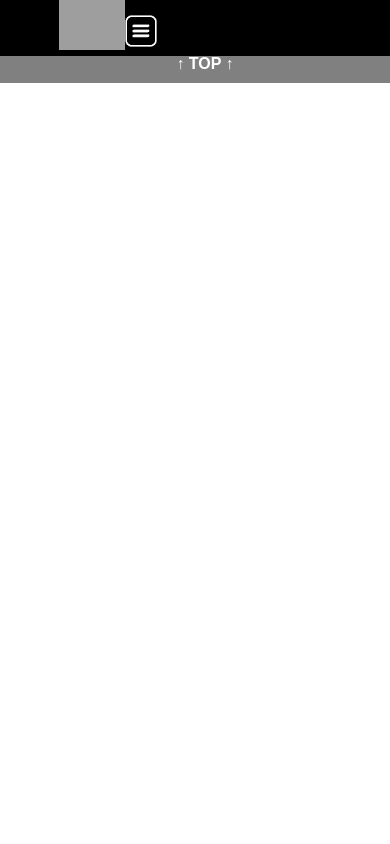
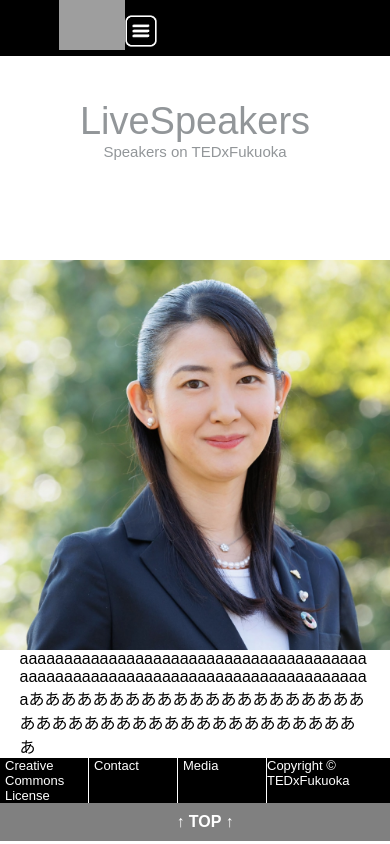
Before and after one commit to yutadd/ted_x_fukuoka, a React (Create React App) app: page /profiles in a window 390 px wide. Built offline with nearby package versions, Linux system fonts and the light colour scheme; grey boxes are pictures that could not be loaded.

Commit message:
add speaker card

```diff
--- a/src/components/Outter/Outter.css
+++ b/src/components/Outter/Outter.css
@@ -1,6 +1,7 @@
 .header{
     position: absolute;
     z-index: 1;
+    position: fixed;
     width: 100%;
 }
 .header-inner{
@@ -36,7 +37,8 @@
     display: flex;
 }
 .footer-item{
-    font-size: large;
+    font-size: 20px;
+    padding:10px;
     text-decoration: none;
     color:white;
     display: block;
@@ -46,6 +48,7 @@
 @media (max-width:500px) {
     .footer-item{
         font-size: small;
+        padding:0px;
     }
 }
 .border-right{
--- a/src/components/Outter/Outter.tsx
+++ b/src/components/Outter/Outter.tsx
@@ -33,7 +33,7 @@ export const Outter = (props: any): JSX.Element => {
                 <div className="header-inner" style={{ "display": showInnerMenu ? "block" : "flex" }}>{/*ハンバーガーメニューを開いた際は一行だと見にくいので、ヘッダー内部の要素が複数行になるようにする。*/}
                     <div className="logo_outter"><img width="auto" height="50px" src="https://tedxfukuoka.com/wp/wp-content/uploads/TEDxFukuoka_logo_k_RGB450.jpg?1677835120" alt="TEDxFukuoka_logo" />
                         <a style={{ display: showHamburgerMenu ? "inline-block" : "none" }} onClick={() => { setShowInnerMenu(!showInnerMenu) }} className="HamburgerMenu">
-                            <img width="auto" height="32px" src="hamburger.png" alt="" />
+                            <img width="auto" height="32px" src="/hamburger.png" alt="" />
                         </a>
                     </div>
                     {showHamburgerMenu ? (
--- a/src/components/Profile/Profile.css
+++ b/src/components/Profile/Profile.css
@@ -1,26 +1,12 @@
-.page_title_outter{
-    padding-top: 86px;
+.profile-title{
     text-align: center;
+    padding:100px 0px;
 }
-.contexts-outter{
-    text-decoration:initial;
-    color:initial;
-    display: inline-block;
-    width:35%;
-    vertical-align: top;
-    padding-left:20%;
+.profile-title-text{
+    font-size: 38px;
+    color: #929699;
 }
-.embedding-outter{
-    width:42%;
-    padding-top:35px;
-    display:inline-block;
-    height:auto;
+.profile-title-subtext{
+    font-size: 15px;
+    color: #929699;
 }
-iframe{
-    top: 0;
-    right: 0;
-    width: 100%;
-}
-.contexts-outter img{
-    max-width:100%;
-}
--- a/src/components/Profile/Profiles.tsx
+++ b/src/components/Profile/Profiles.tsx
@@ -8,6 +8,7 @@ import rehypeRaw from "rehype-raw";
 import rehypeSanitize from "rehype-sanitize";
 import { Outter } from '../Outter/Outter';
 import "./Profile.css";
+import { SpeakerCard } from './SpeakerCard';
 let lang: any;
 function prepare() {
     var userLang = navigator.language;
@@ -22,9 +23,9 @@ export const Profiles = (props: any) => {
     return (
         <>
             <Outter>
-
+                <div className='profile-title'><div className='profile-title-text'>LiveSpeakers</div><div className='profile-title-subtext'>Speakers on TEDxFukuoka</div></div>
+                <SpeakerCard image="/images/chika_tsubouchi.jpg" text="aaaaaaaaaaaaaaaaaaaaaaaaaaaaaaaaaaaaaaaaaaaaaaaaaaaaaaaaaaaaaaaaaaaaaaaaaaaaaaaあああああああああああああああああああああああああああああああああああああああああああ" />
             </Outter>
-
         </>
     );
 }
--- /dev/null
+++ b/src/components/Profile/SpeakerCard.css
@@ -0,0 +1,35 @@
+.card-container{
+    display: block;
+    text-align: center;
+}
+.card-image{
+    width:300px;
+    height: auto;
+    display: inline-block;
+}
+@media (max-width:390px){
+    .card-image{
+        width:100%;
+        display: block;
+    }
+}
+.card-text-outter{
+    vertical-align: top;
+    width:300px;
+    display:inline-block;
+    text-align: center;
+}
+.card-text{
+    overflow-wrap: break-word;
+    text-align: left;
+}
+@media (max-width:390px){
+    .card-text-outter{
+        width:100%;
+    }
+    .card-text{
+        display: inline-block;
+        width:90%;
+
+    }
+}
--- /dev/null
+++ b/src/components/Profile/SpeakerCard.tsx
@@ -0,0 +1,13 @@
+import "./SpeakerCard.css";
+export const SpeakerCard = (props: any) => {
+    return (<>
+        <div key={props.image} className="card-container">
+            <img src={props.image} alt={props.image} className="card-image" />
+            <div className="card-text-outter">
+                <div className="card-text">
+                    {props.text}
+                </div>
+            </div>
+        </div>
+    </>)
+}
--- a/src/components/home/Home.tsx
+++ b/src/components/home/Home.tsx
@@ -1,6 +1,6 @@
 import React, { useEffect, useState } from "react";
 import { Outter } from "../Outter/Outter";
-import { SpeakerCard } from "./SpeakerCard";
+import { SpeakerTile } from "./SpeakerTile";
 import "./Home.css";
 import { Recently } from "./Recently";
 
@@ -20,7 +20,7 @@ export const Home = (): JSX.Element => {
     const init = () => {
         let result = [];
         for (const elm of lang["speakers"]) {
-            result.push(<SpeakerCard key={elm["name"]} name={elm["name"]} category={elm["category"]} file={elm["file"]} />);
+            result.push(<SpeakerTile key={elm["name"]} name={elm["name"]} category={elm["category"]} file={elm["file"]} />);
         }
         setSpeakers(result);
     }
--- a/src/components/home/SpeakerCard.tsx
+++ b/src/components/home/SpeakerTile.tsx
@@ -1,9 +1,9 @@
-import "./SpeakerCard.css";
-export const SpeakerCard = (props: any): JSX.Element => {
+import "./SpeakerTile.css";
+export const SpeakerTile = (props: any): JSX.Element => {
     return (
         <>
             <div className="box">
-                <a href="" ><img className="image" width="100%" height="auto" src={props.file == "" ? "images/unknown.png" : "images/" + props.file} alt="" >
+                <a href="/profiles#SPEAKERA" ><img className="image" width="100%" height="auto" src={props.file == "" ? "images/unknown.png" : "images/" + props.file} alt="" >
                 </img></a>
                 <a href="" className="category">{props.category}</a>
                 <div className="title">
```
Also changed, not shown: src/components/home/SpeakerTile.css (renamed from src/components/home/SpeakerCard.css).
